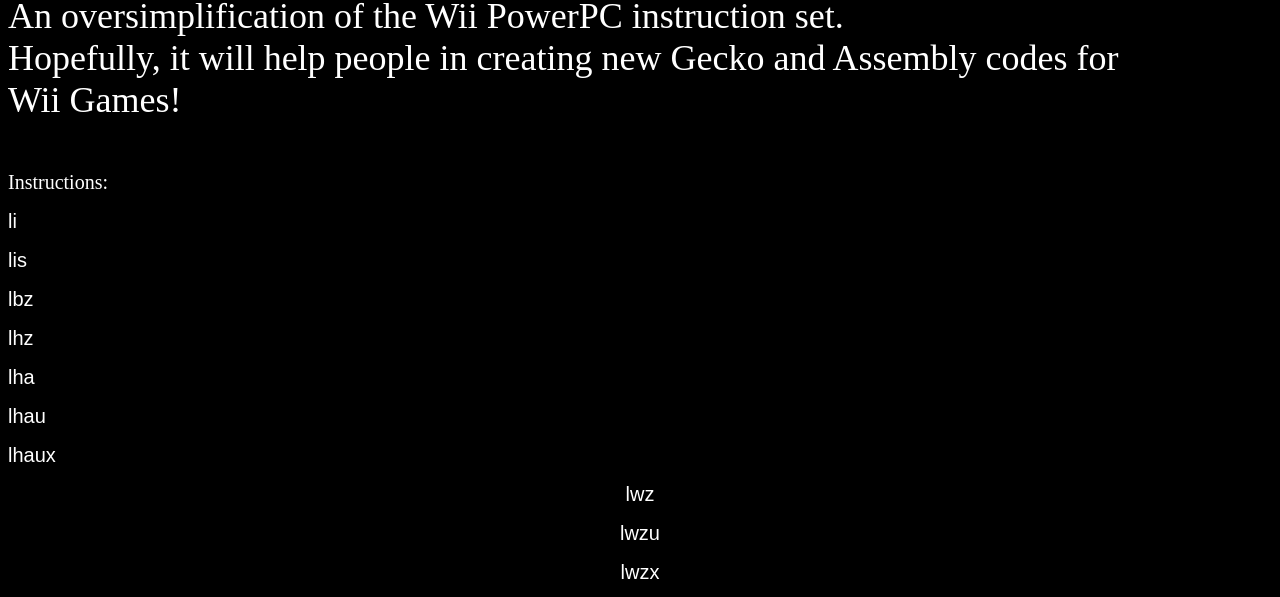
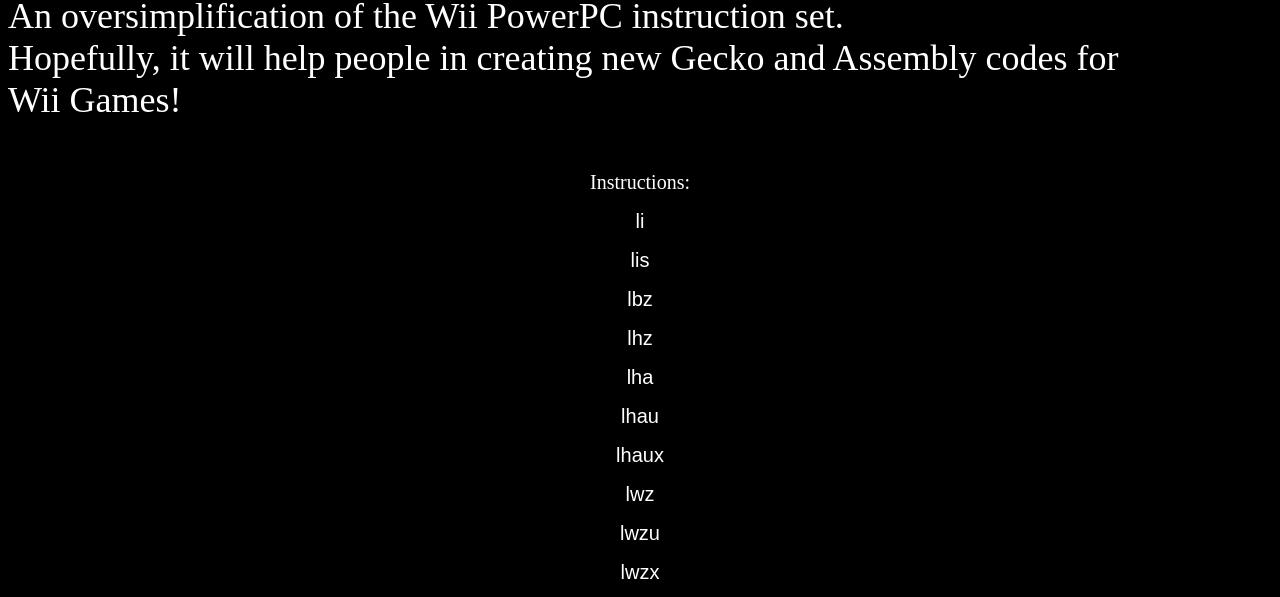
Before and after one commit to MangosMustard67/WiiPowerPC.github.io, a plain HTML site: page index.html in a window 1280 px wide. Shown: the part 191-788 px from the top of the page. Drawn offline with Linux system fonts and the light colour scheme.

Commit message:
Update index.html

```diff
--- a/index.html
+++ b/index.html
@@ -19,11 +19,10 @@
 Hopefully, it will help people in creating new Gecko and Assembly codes for<br />
 Wii Games!</span></span></p>
 <style>
-  #lead {
+.lead {
  font-family: Times New Roman;
   font-size: medium;
     text-align: center;
-
   }
    </style>
 
```
